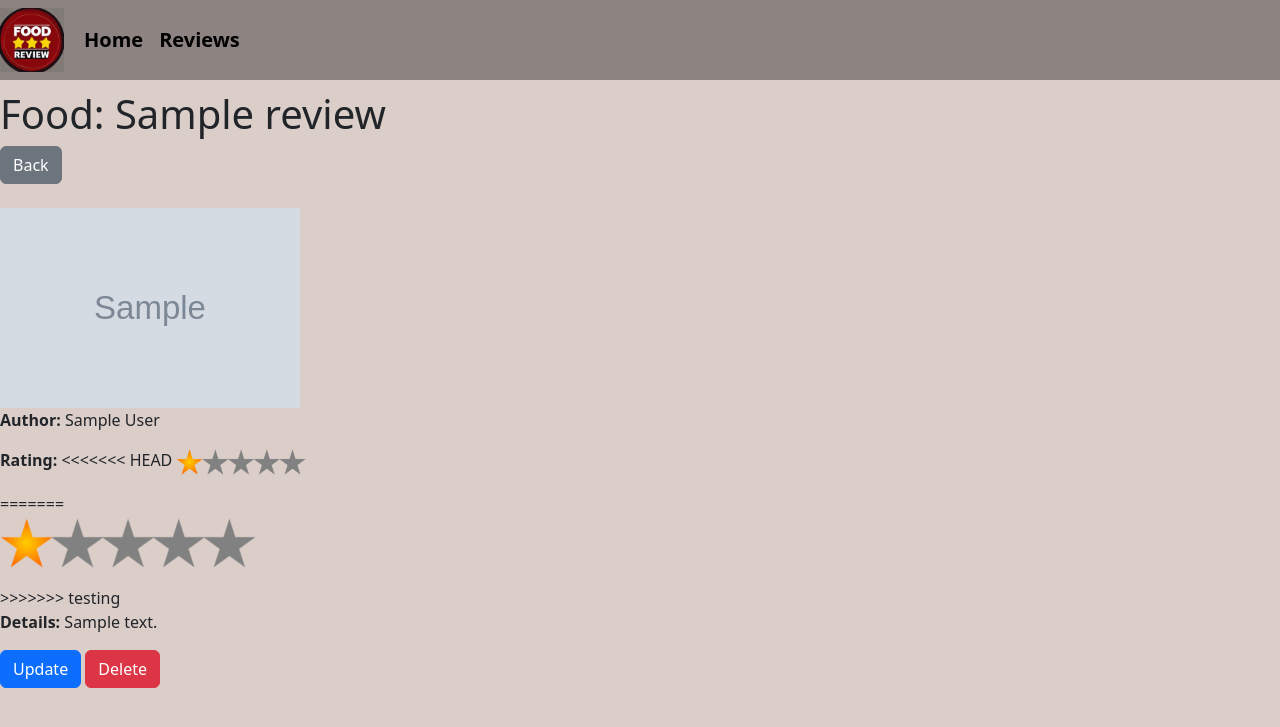
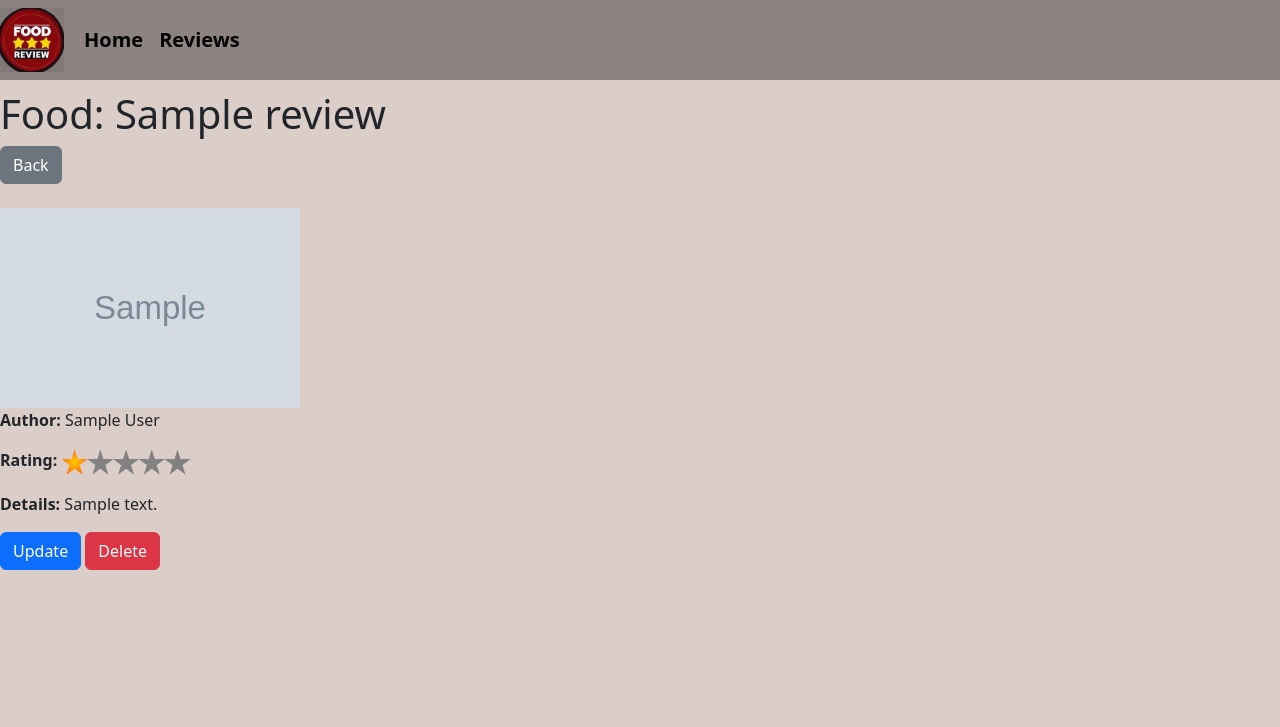
Before and after one commit to kscall/cs3300-exploration, a Django app: page /review/1 in a window 1280 px wide. Shown: the top 727 px of the page. Run offline with Django 4.2, Linux system fonts and the light colour scheme; tables that the repository leaves empty hold one stand-in row (values such as "Sample post"); grey boxes marked "Sample" are stand-in pictures; some libraries are stand-ins or nearby versions.

Commit message:
Code cleanup & commenting

```diff
--- a/food_app/templates/food_app/review_detail.html
+++ b/food_app/templates/food_app/review_detail.html
@@ -7,16 +7,9 @@
 {% block content %}
 
   <style>
-
     body {
       background-color: rgb(219, 205, 200);
     }
-
-    .stars {
-      height=28px;
-      width=130px;
-    }
-
   </style>
 
   <h1 style="margin-top: 10px">Food: {{ review.name }}</h1>
@@ -37,7 +30,7 @@
 
   <p>
     <strong>Rating:</strong>
-<<<<<<< HEAD
+
     <!-- Displays star rating based on the 1-5 value user entered for a numeric rating of the food -->
     {% if review.rating == 1 %}
       <img src="{% static 'images/Star_rating_1_of_5.png' %}" height="28" width="130" alt="1/5 Stars" />
@@ -50,27 +43,9 @@
     {% elif review.rating == 5 %}
       <img src="{% static 'images/Star_rating_5_of_5.png' %}" height="28" width="130" alt="5/5 Stars" />
     {% endif %}
-  </p>
-
-=======
-
-    <div class="stars">
-      {% if review.rating == 1 %}
-        <img src="{% static 'images/Star_rating_1_of_5.png' %}" alt="1/5 Stars" />
-      {% elif review.rating == 2 %}
-        <img src="{% static 'images/Star_rating_2_of_5.png' %}" alt="2/5 Stars" />
-      {% elif review.rating == 3 %}
-        <img src="{% static 'images/Star_rating_3_of_5.png' %}" alt="3/5 Stars" />
-      {% elif review.rating == 4 %}
-        <img src="{% static 'images/Star_rating_4_of_5.png' %}" alt="4/5 Stars" />
-      {% elif review.rating == 5 %}
-        <img src="{% static 'images/Star_rating_5_of_5.png' %}" alt="5/5 Stars" />
-      {% endif %}
-    </div>
 
   </p>
 
->>>>>>> testing
   <p>
     <strong>Details:</strong> {{ review.details }}
   </p>
```
